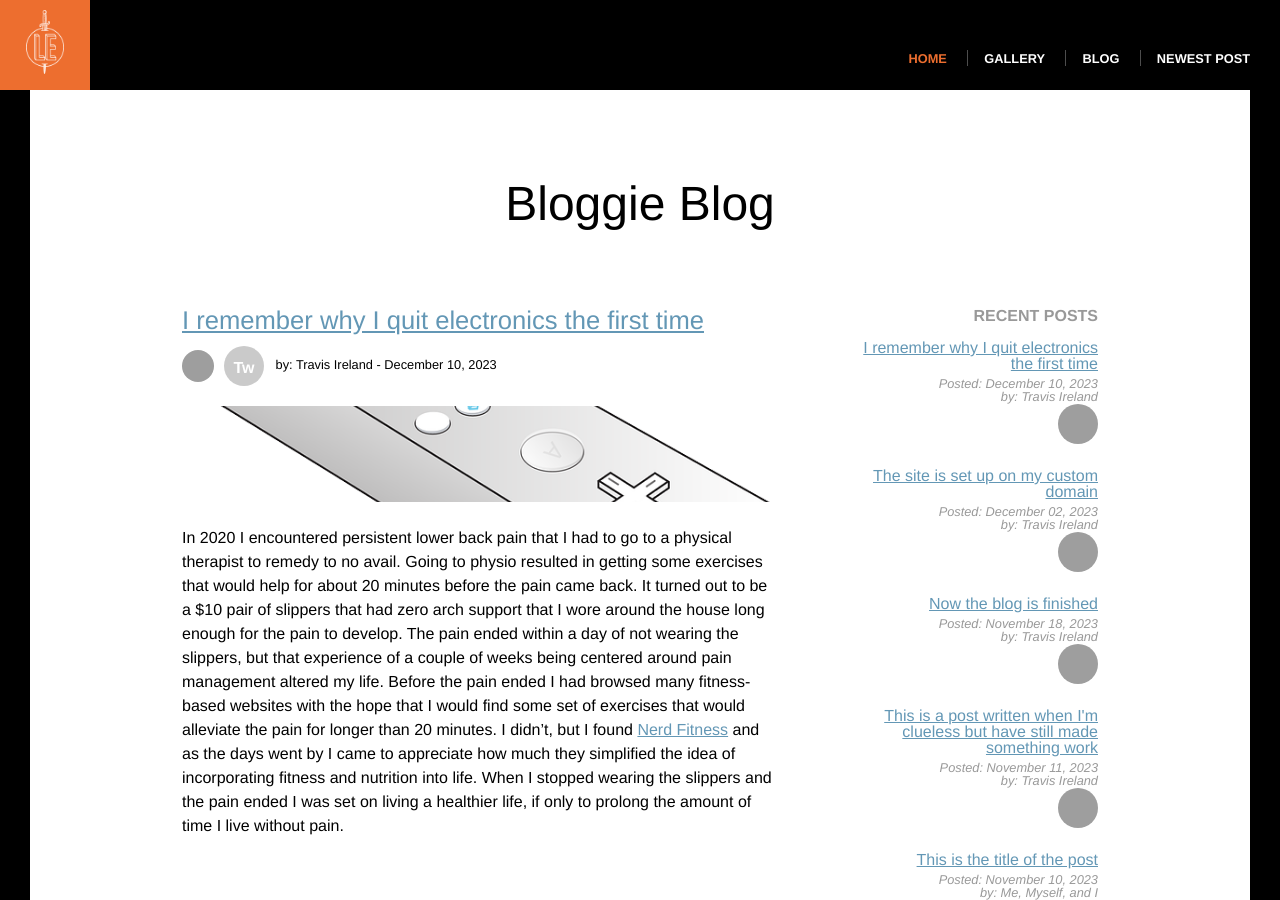
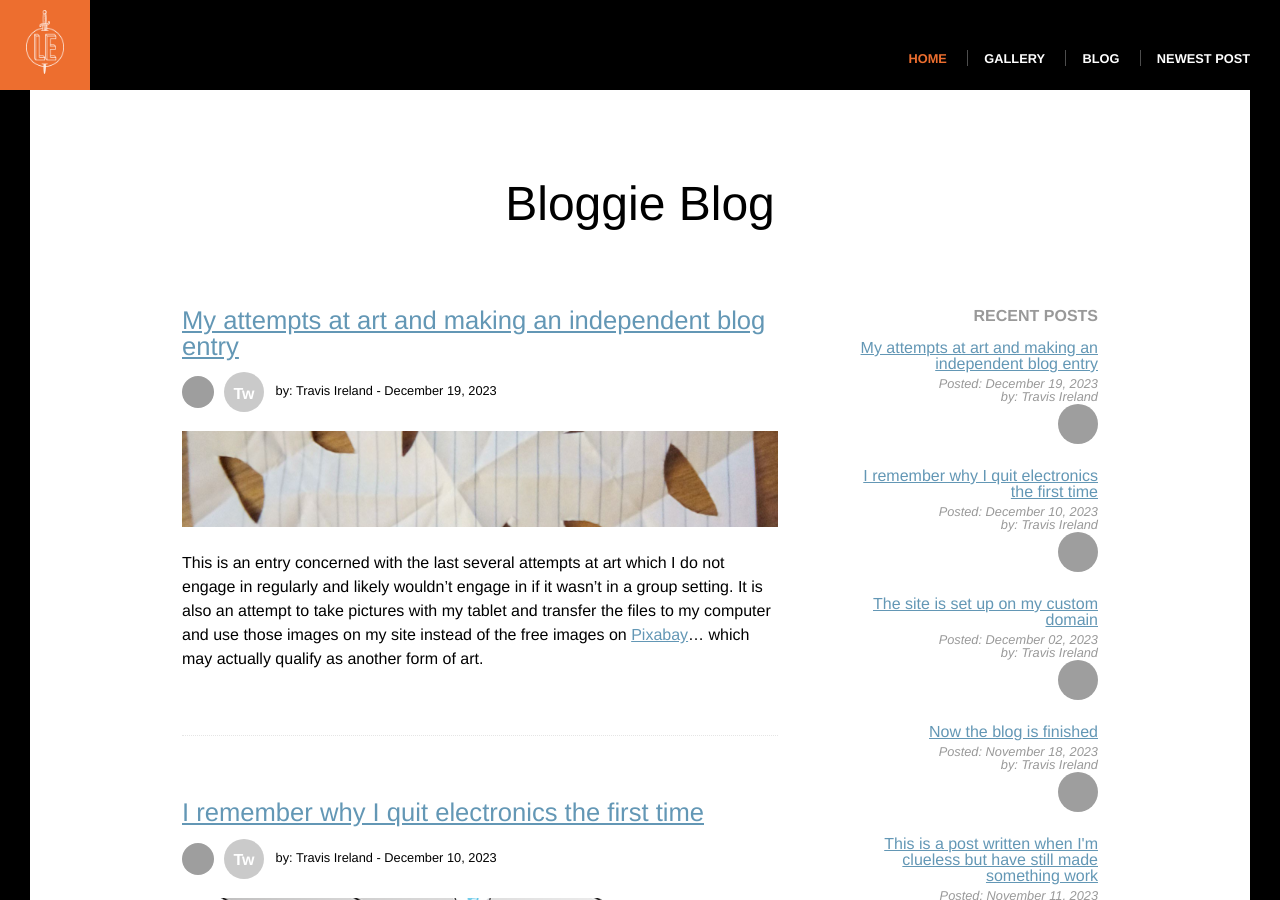
Before and after one commit to Travizzle/travizzle.github.io, a Jekyll site: the page built from blog/index.html, in a window 1280 px wide and 900 px high. Built offline with Jekyll 4.4.1, drawn with Linux system fonts in a browser that asks for light colours; grey boxes are pictures that could not be loaded.

Commit message:
Begin blog entry for week 51 2023

```diff
--- /dev/null
+++ b/_posts/2023-12-19-drawing-and-art.md
@@ -0,0 +1,31 @@
+---
+layout: post
+title: My attempts at art and making an independent blog entry
+postHero: /images/art/snowflake-1.jpg
+author: Travis Ireland
+authorTwitter: https://twitter.com/teyerfire
+gravatar: https://gravatar.com/avatar/01ad07d47ad747a565ceae3c282e42119541f726a9c8162e792d92f62e88cb81?s=150
+postFooter: Additional information, and maybe a <a href="#">link or two</a>
+---
+
+This is an entry concerned with the last several attempts at art which I do not engage in regularly and likely wouldn't engage in if it wasn't in a group setting. It is also an attempt to take pictures with my tablet and transfer the files to my computer and use those images on my site instead of the free images on [Pixabay](https://pixabay.com)... which may actually qualify as another form of art.
+
+These are the first two drawings, based on Halloween:
+
+The first is a puppy witch.
+
+<figure class="puppy-witch-figure">
+    <img class="puppy-witch-drawing" src="/images/art/puppy-witch.jpg" alt="puppy witch">
+    <figcaption class="puppy-witch-caption">
+        <a href="https://www.youtube.com/watch?v=8behUdATWgk)" rel="noopener" target="_blank">A puppy dressed as a witch, without the cruelty of dressing an animal in clothing</a>
+    </figcaption>
+</figure>
+
+The second is a cat sitting on a pumpkin.
+
+<figure class="cat-pumpkin-figure">
+    <img class="cat-pumpkin-drawing" src="/images/art/cat-pumpkin.jpg" alt="cat atop a pumpkin">
+    <figcaption class="cat-pumpkin-caption">
+        <a href="https://www.youtube.com/watch?v=oUBMxXl03kA" rel="noopener" target="_blank">A cat sitting atop a pumpkin</a>
+    </figcaption>
+</figure>
--- a/css/main.css
+++ b/css/main.css
@@ -442,6 +442,36 @@ h4 {
 	float: right;
 	margin: 2em -2% 2em 2em;
 }
+.puppy-witch-figure {
+	display: table;
+}
+.puppy-witch-drawing {
+	float: left;
+	height: 400px;
+	margin: 2em 2em 2em -2%;
+	width: 400px;
+}
+.puppy-witch-caption {
+	display: table-caption;
+	caption-side: bottom;
+	font-size: 0.8em;
+	text-align: center;
+}
+.cat-pumpkin-figure {
+	display: table;
+}
+.cat-pumpkin-drawing {
+	float: right;
+	height: 400px;
+	margin: 2em -2% 2em 2em;
+	width: 400px;
+}
+.cat-pumpkin-caption {
+	display: table-caption;
+	caption-side: bottom;
+	font-size: 0.8em;
+	text-align: center;
+}
 .post-aside {
 	background-color: rgba(0, 0, 0, 0.01);
 	float: right;
```
Also changed, not shown: images/art/cat-pumpkin.jpg (added), images/art/hand-snowflake.jpg (added), images/art/pumpkin-spice.jpg (added), images/art/puppy-witch.jpg (added), images/art/snowflake-1.jpg (added), images/art/snowflake-2.jpg (added), images/art/snowflake-3.jpg (added), images/art/snowflake-4.jpg (added), images/art/zombie-ice-cream.jpg (added).
